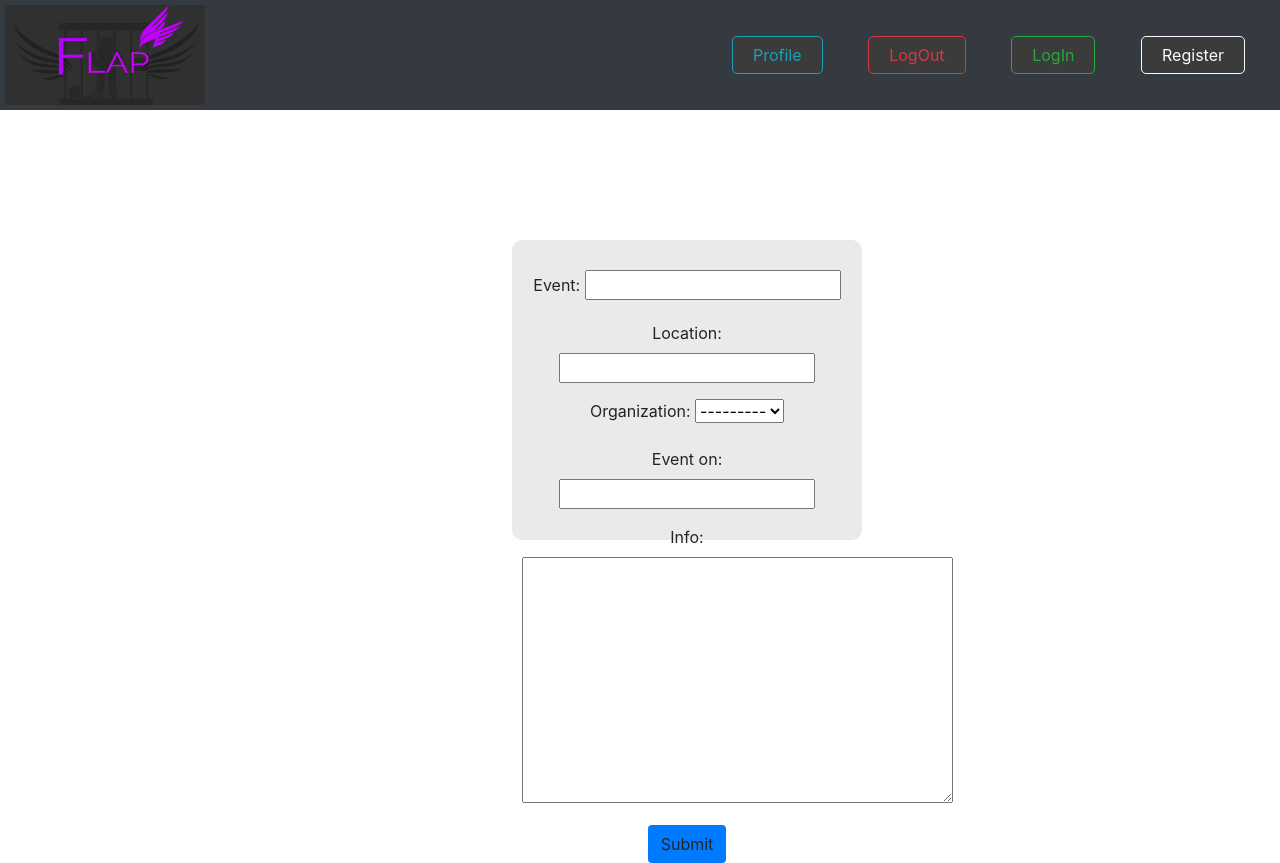
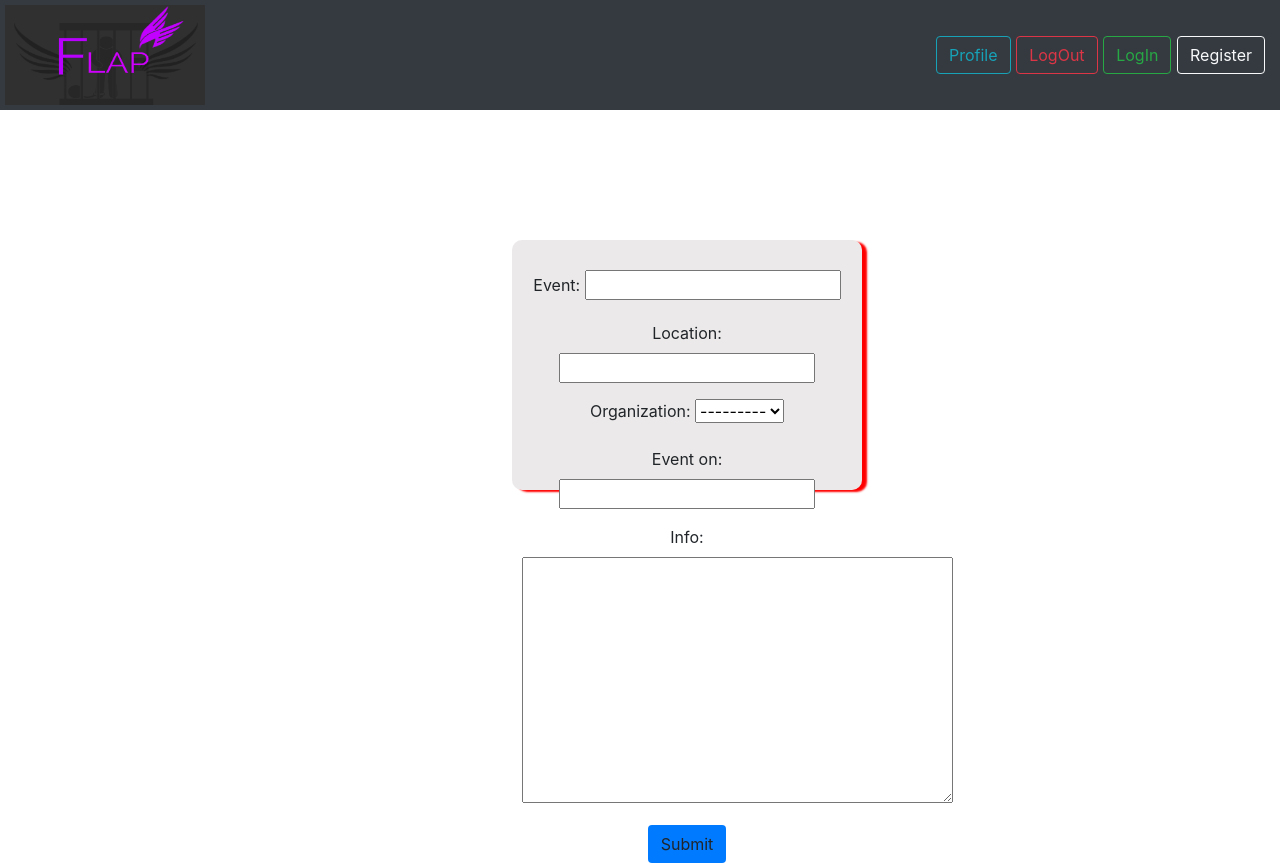
Before and after one commit to DeltaCodeCamp/Flap, a Django app: page /events in a window 1280 px wide. Run offline with Django 3.2, Linux system fonts and the light colour scheme; data that the repository does not hold is empty; some libraries are stand-ins or nearby versions.

Commit message:
jhyapawasthamahaneko

```diff
--- a/codecamp/settings.py
+++ b/codecamp/settings.py
@@ -125,5 +125,5 @@ USE_TZ = True
 STATIC_URL = '/static/'
 
 STATICFILES_DIRS = [
-    os.path.join(BASE_DIR, "static")
+    os.path.join(BASE_DIR, "static"),
 ]
--- a/static/styling/_signin.scss
+++ /dev/null
@@ -1,14 +0,0 @@
-.login{
-    // background-color: rgba(156, 147, 147,0.2);
-    // padding: 10px;
-    // padding-top: 30px;
-    // position:absolute;
-    // top:30vh;
-    // bottom: 30vh;
-    // left: 40vw;
-    // right: 40vw;
-    // width: 350px;
-    // height: 300px;
-    // border-radius: 10px;
-    // box-shadow: 5px 2px 2px red;
-}
--- a/static/styling/_signup.scss
+++ /dev/null
@@ -1,13 +0,0 @@
-.signup , .form-group {
-    background-color: rgba(156, 147, 147,0.2);
-    padding: 10px;
-    padding-top: 30px;
-    position:absolute;
-    top:30vh;
-    bottom: 30vh;
-    left: 40vw;
-    right: 40vw;
-    width: 350px;
-    height: 300px;
-    border-radius: 10px;
-}
--- a/static/styling/style.css
+++ b/static/styling/style.css
@@ -1,4 +1,4 @@
-.signup, .form-group {
+.login {
     background-color: rgba(156, 147, 147, 0.2);
     padding: 10px;
     padding-top: 30px;
@@ -9,14 +9,21 @@
     right: 40vw;
     width: 350px;
     height: 300px;
-  border-radius: 10px; }
+    border-radius: 10px;
+    box-shadow: 5px 2px 2px red;
+}
 
-.buttons-nav a {
-  margin: 20px;
-  background-color: honeydew;
-  border-radius: 5px;
-  padding-left: 20px;
-  padding-right: 20px;
-  background-color: #3b3b3b; }
-
-/*# sourceMappingURL=style.css.map */
+.signup{
+    background-color: rgba(156, 147, 147, 0.2);
+    padding: 10px;
+    padding-top: 30px;
+    position: absolute;
+    top: 30vh;
+    bottom: 30vh;
+    left: 40vw;
+    right: 40vw;
+    width: 350px;
+    height: 250px;
+    border-radius: 10px;
+    box-shadow: 5px 2px 2px red;
+}
--- a/static/styling/style.scss
+++ /dev/null
@@ -1,14 +0,0 @@
-@import "_signin";
-@import "_signup";
-
-
-.buttons-nav{
-    a{
-        margin: 20px;
-        background-color:honeydew;
-        border-radius: 5px;
-        padding-left: 20px;
-        padding-right: 20px;
-        background-color: rgb(59, 59, 59);
-    }
-}
--- a/templates/signupForm.html
+++ b/templates/signupForm.html
@@ -7,7 +7,7 @@
             {% csrf_token %}
             {{form.as_p}}
             <input class ="btn btn-default bg-primary" type = "submit"  name = "Sign Up" />
-          </form>
+        </form>
 
     </div>
 
```
Also changed, not shown: 1 other file. Lines whose indentation alone changed are shown as unchanged.
